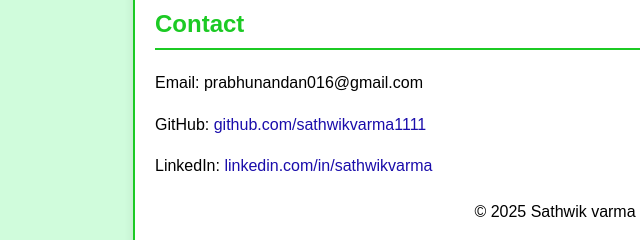
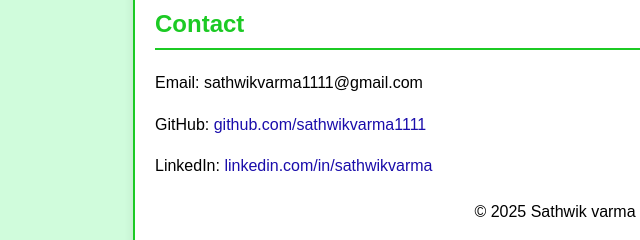
Before and after one commit to sathwikvarma1111/resume, a plain HTML site: page index.html in a window 1280 px wide. Shown: the part 940-1180 px from the top of the page, 85-725 px from the left. Drawn offline with Linux system fonts and the light colour scheme.

Commit message:
Update index.html

```diff
--- a/index.html
+++ b/index.html
@@ -62,7 +62,7 @@
 
     <section class="contact-info">
       <h2>Contact</h2>
-      <p>Email: prabhunandan016@gmail.com</p>
+      <p>Email: sathwikvarma1111@gmail.com</p>
       <p>GitHub: <a href="https://github.com/sathwikvarma1111" target="_blank">github.com/sathwikvarma1111</a></p>
       <p>LinkedIn: <a href="https://www.linkedin.com/in/sathwik-varma-a2876b291/" target="_blank">linkedin.com/in/sathwikvarma</a></p>
     </section>
```
